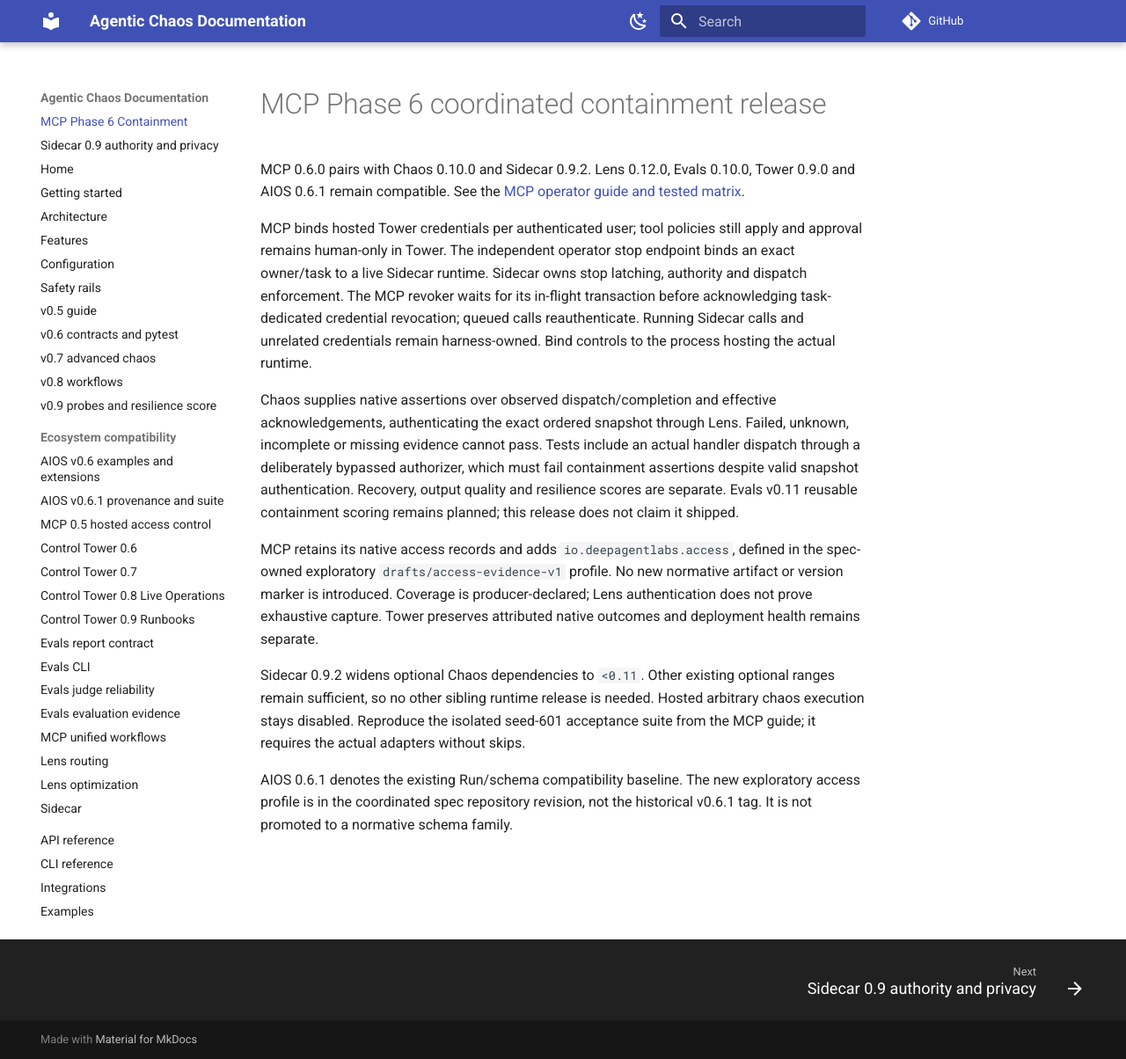
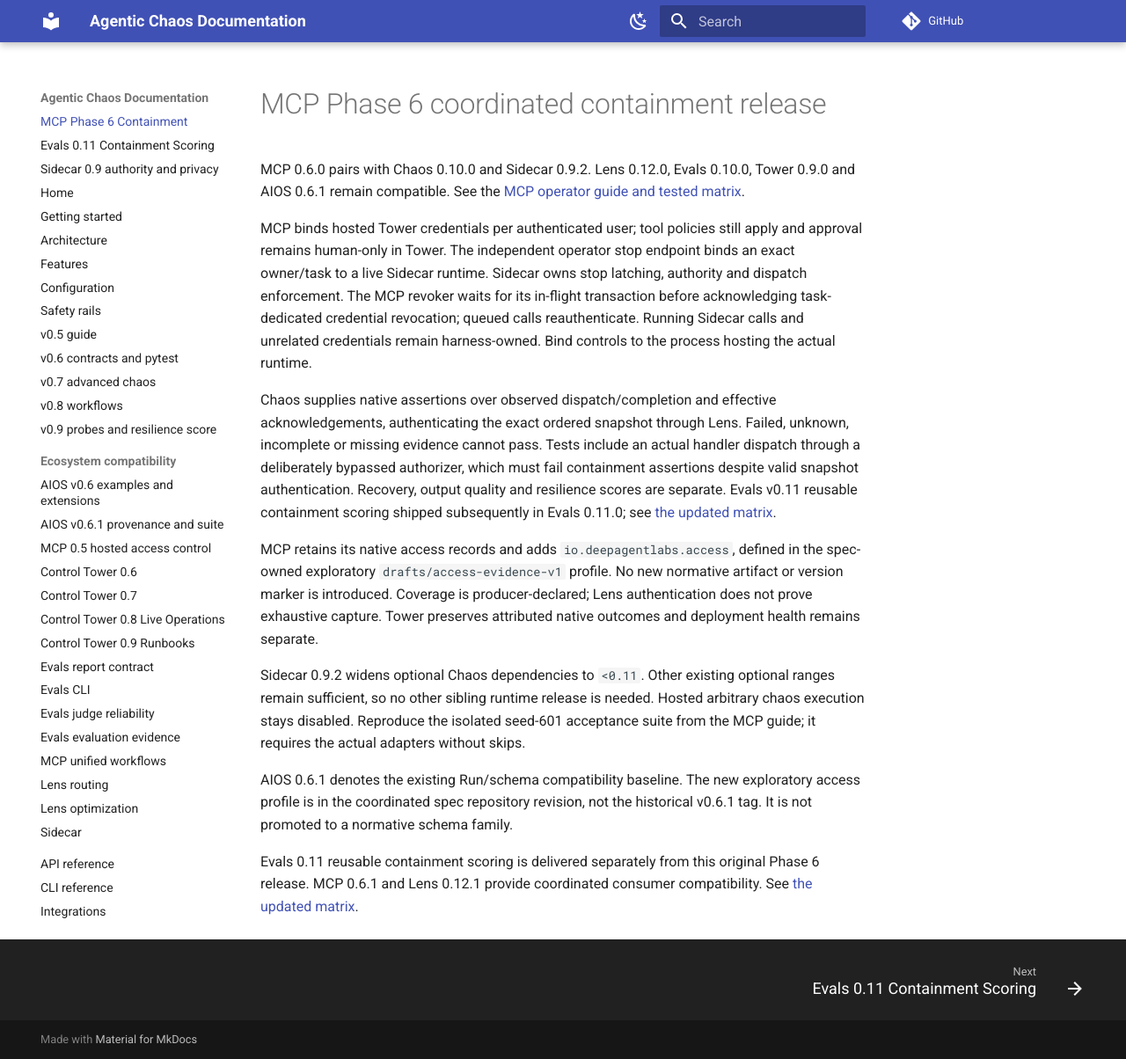
Before and after one commit to DeepAgentLabs/agentic-chaos, an MkDocs documentation site: the page built from docs/phase6-containment.md, in a window 1280 px wide and 1204 px high. Shown: the whole window at 88% size. Built offline with MkDocs 1.6.1 and Material for MkDocs 9.7.7, drawn with Linux system fonts in a browser that asks for light colours; comment, search, counter and statistics services are not loaded.

Commit message:
docs(review): align release status and make containment examples discoverable

```diff
--- a/docs/phase6-containment.md
+++ b/docs/phase6-containment.md
@@ -18,7 +18,8 @@ Failed, unknown, incomplete or missing evidence cannot pass. Tests include an
 actual handler dispatch through a deliberately bypassed authorizer, which must
 fail containment assertions despite valid snapshot authentication. Recovery,
 output quality and resilience scores are separate. Evals v0.11 reusable
-containment scoring remains planned; this release does not claim it shipped.
+containment scoring shipped subsequently in Evals 0.11.0; see
+[the updated matrix](evals-0.11-containment.md).
 
 MCP retains its native access records and adds `io.deepagentlabs.access`, defined
 in the spec-owned exploratory `drafts/access-evidence-v1` profile. No new
@@ -34,3 +35,7 @@ acceptance suite from the MCP guide; it requires the actual adapters without ski
 AIOS 0.6.1 denotes the existing Run/schema compatibility baseline. The new
 exploratory access profile is in the coordinated spec repository revision,
 not the historical v0.6.1 tag. It is not promoted to a normative schema family.
+
+Evals 0.11 reusable containment scoring is delivered separately from this
+original Phase 6 release. MCP 0.6.1 and Lens 0.12.1 provide coordinated
+consumer compatibility. See [the updated matrix](evals-0.11-containment.md).
--- a/mkdocs.yml
+++ b/mkdocs.yml
@@ -55,6 +55,7 @@ plugins:
 
 nav:
   - MCP Phase 6 Containment: phase6-containment.md
+  - Evals 0.11 Containment Scoring: evals-0.11-containment.md
   - Sidecar 0.9 authority and privacy: sidecar-0.9.md
   - Home: index.md
   - Getting started: getting-started.md
```
Also changed, not shown: ROADMAP.md (+2 -1 lines), docs/evals-0.11-containment.md (+2 -0 lines).
